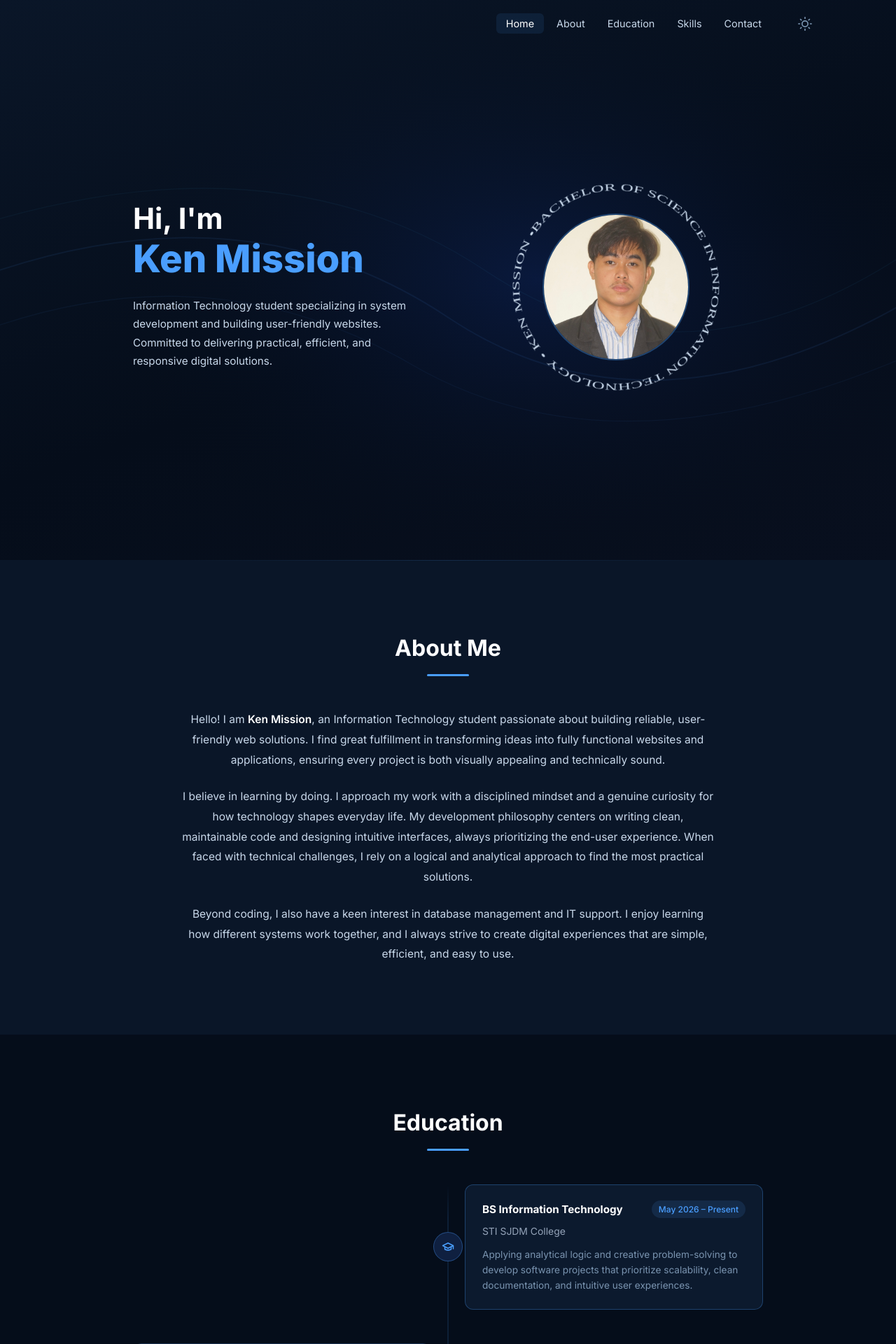
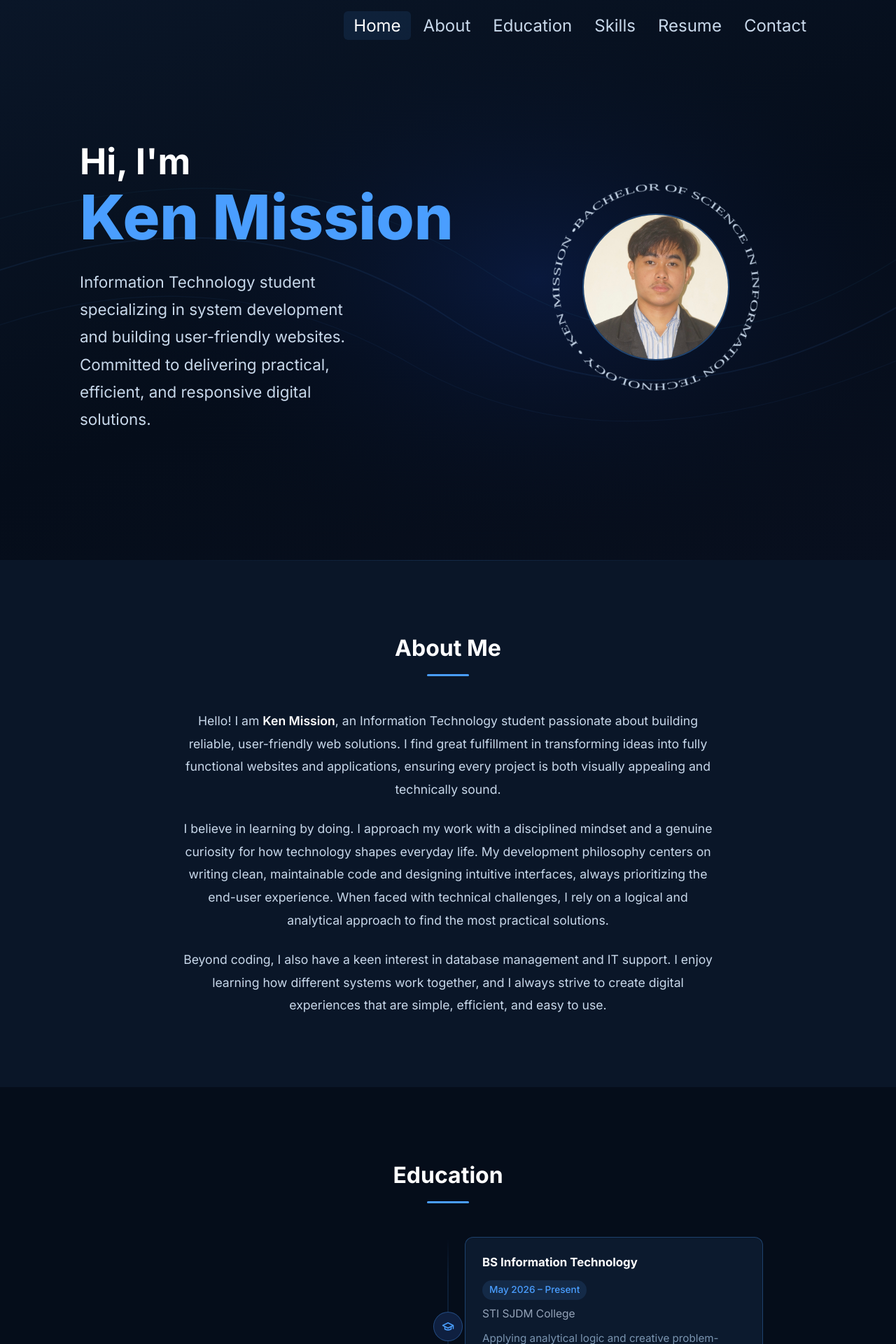
Before and after one commit to missionken/my-portfolio, a React (Vite) app: page / in a window 1280 px wide. Shown: the top 1920 px of the page at 70% size. Built offline with nearby package versions, Linux system fonts and the light colour scheme.

Commit message:
style: increase font sizes in hero, navbar, about, education, and skills sections

```diff
--- a/src/components/About.css
+++ b/src/components/About.css
@@ -7,6 +7,6 @@
   background: linear-gradient(90deg, transparent, rgba(74,158,255,0.15), transparent);
 }
 .about__body { max-width: 760px; margin: 0 auto; text-align: center; }
-.about__para { font-size: 0.97rem; color: #c8d8ea; line-height: 1.85; margin-bottom: 24px; }
+.about__para { font-size: 1.1rem; color: #c8d8ea; line-height: 1.85; margin-bottom: 24px; }
 .about__para:last-child { margin-bottom: 0; }
 .about__para strong { color: #fff; font-weight: 600; }
--- a/src/components/Education.css
+++ b/src/components/Education.css
@@ -30,10 +30,10 @@
 .edu__card:hover { border-color: rgba(74,158,255,0.35); background: #0f2040; }
 .edu__card--active { border-color: rgba(74,158,255,0.3); }
 .edu__card-header { display: flex; align-items: center; justify-content: space-between; gap: 12px; flex-wrap: wrap; margin-bottom: 8px; }
-.edu__degree { font-size: 0.95rem; font-weight: 700; color: #fff; }
-.edu__period { font-size: 0.75rem; font-weight: 500; color: #4a9eff; background: rgba(74,158,255,0.12); padding: 3px 10px; border-radius: 20px; white-space: nowrap; }
-.edu__school { font-size: 0.87rem; color: #94a3b8; margin-bottom: 10px; }
-.edu__desc { font-size: 0.85rem; color: #7a94b0; line-height: 1.65; }
+.edu__degree { font-size: 1.05rem; font-weight: 700; color: #fff; }
+.edu__period { font-size: 0.85rem; font-weight: 500; color: #4a9eff; background: rgba(74,158,255,0.12); padding: 3px 10px; border-radius: 20px; white-space: nowrap; }
+.edu__school { font-size: 0.97rem; color: #94a3b8; margin-bottom: 10px; }
+.edu__desc { font-size: 0.95rem; color: #7a94b0; line-height: 1.65; }
 
 @media (max-width: 700px) {
   .edu__line { left: 20px; }
--- a/src/components/Hero.css
+++ b/src/components/Hero.css
@@ -11,9 +11,9 @@
   align-items: center; gap: 60px;
   padding-top: 100px; padding-bottom: 80px;
 }
-.hero__greeting { font-size: 2.6rem; font-weight: 700; color: #fff; line-height: 1.1; margin-bottom: 4px; }
-.hero__name { font-size: 3.4rem; font-weight: 800; color: #4a9eff; line-height: 1.1; margin-bottom: 24px; white-space: nowrap; }
-.hero__sub { font-size: 0.95rem; color: #c8d8ea; line-height: 1.75; max-width: 420px; }
+.hero__greeting { font-size: 3.2rem; font-weight: 700; color: #fff; line-height: 1.1; margin-bottom: 4px; }
+.hero__name { font-size: 5.5rem; font-weight: 800; color: #4a9eff; line-height: 1.1; margin-bottom: 24px; white-space: nowrap; }
+.hero__sub { font-size: 1.4rem; color: #c8d8ea; line-height: 1.75; max-width: 420px; }
 .hero__visual { display: flex; justify-content: center; align-items: center; }
 .hero__circle-wrap {
   position: relative; width: 320px; height: 320px;
@@ -45,8 +45,8 @@
   .hero__visual { justify-content: center; }
 }
 @media (max-width: 540px) {
-  .hero__greeting { font-size: 2rem; }
-  .hero__name { font-size: 2.6rem; white-space: nowrap; }
+  .hero__greeting { font-size: 2.4rem; }
+  .hero__name { font-size: 3.2rem; white-space: nowrap; }
   .hero__circle-wrap { width: 260px; height: 260px; }
   .hero__avatar { width: 160px; height: 160px; }
 }
--- a/src/components/Hero.jsx
+++ b/src/components/Hero.jsx
@@ -1,7 +1,7 @@
 import './Hero.css'
 import kenPhoto from '../assets/ken.jpg'
 
-const CIRCLE_TEXT = ' BACHELOR OF SCIENCE IN INFORMATION TECHNOLOGY  •  KEN MISSION   •  '
+const CIRCLE_TEXT = '  BACHELOR OF SCIENCE IN INFORMATION TECHNOLOGY   •   KEN MISSION    •  '
 const CIRCLE_R    = 138
 const SVG_SIZE    = 320
 const CENTER      = SVG_SIZE / 2
--- a/src/components/Navbar.css
+++ b/src/components/Navbar.css
@@ -13,7 +13,7 @@
   display: flex; align-items: center; gap: 32px;
 }
 .navbar__brand {
-  font-size: 1.1rem; font-weight: 700; color: #4a9eff;
+  font-size: 6.50rem; font-weight: 700; color: #4a9eff;
   flex-shrink: 0; transition: opacity 0.2s;
 }
 .navbar__brand:hover { opacity: 0.8; }
@@ -21,18 +21,24 @@
   display: flex; gap: 4px; margin-left: auto; align-items: center;
 }
 .navbar__link {
-  font-size: 0.9rem; font-weight: 400; color: #c8d8ea;
+  font-size: 1.5rem; font-weight: 400; color: #c8d8ea;
   padding: 6px 14px; border-radius: 6px;
   transition: color 0.2s, background 0.2s; white-space: nowrap;
 }
 .navbar__link:hover, .navbar__link--active { color: #fff; }
 .navbar__link--active { background: rgba(74,158,255,0.1); }
-.navbar__icon {
-  background: none; border: none; color: #7a94b0;
-  display: flex; align-items: center; padding: 6px;
-  border-radius: 6px; transition: color 0.2s; flex-shrink: 0;
+.navbar__link--resume {
+  color: #fff;
+  background: #2563eb;
+  border-radius: 6px;
+  padding: 6px 16px;
+  font-weight: 600;
+  transition: background 0.25s, transform 0.2s;
 }
-.navbar__icon:hover { color: #c8d8ea; }
+.navbar__link--resume:hover {
+  background: #1d4ed8;
+  transform: translateY(-1px);
+}
 .navbar__hamburger {
   display: none; flex-direction: column; gap: 5px;
   background: none; border: none; padding: 4px; flex-shrink: 0;
@@ -47,7 +53,6 @@
 
 @media (max-width: 768px) {
   .navbar__hamburger { display: flex; }
-  .navbar__icon { margin-left: auto; }
   .navbar__links {
     position: fixed; top: 0; right: 0; bottom: 0; width: 260px;
     flex-direction: column; gap: 0;
@@ -59,4 +64,8 @@
   }
   .navbar__links--open { transform: translateX(0); }
   .navbar__link { font-size: 1rem; padding: 12px 16px; width: 100%; }
+  .navbar__link--resume {
+    width: 100%;
+    text-align: center;
+  }
 }
--- a/src/components/Navbar.jsx
+++ b/src/components/Navbar.jsx
@@ -2,11 +2,12 @@ import { useState, useEffect } from 'react'
 import './Navbar.css'
 
 const NAV_LINKS = [
-  { label: 'Home',      href: '#home' },
-  { label: 'About',     href: '#about' },
+  { label: 'Home', href: '#home' },
+  { label: 'About', href: '#about' },
   { label: 'Education', href: '#education' },
-  { label: 'Skills',    href: '#skills' },
-  { label: 'Contact',   href: '#contact' },
+  { label: 'Skills', href: '#skills' },
+  { label: 'Resume', href: '#skills' },
+  { label: 'Contact', href: '#contact' },
 ]
 
 export default function Navbar() {
@@ -57,20 +58,6 @@ export default function Navbar() {
   </li>
 ))}
         </ul>
-        <button className="navbar__icon" aria-label="Theme toggle">
-          <svg width="20" height="20" viewBox="0 0 24 24" fill="none"
-            stroke="currentColor" strokeWidth="2" strokeLinecap="round" strokeLinejoin="round">
-            <circle cx="12" cy="12" r="5"/>
-            <line x1="12" y1="1" x2="12" y2="3"/>
-            <line x1="12" y1="21" x2="12" y2="23"/>
-            <line x1="4.22" y1="4.22" x2="5.64" y2="5.64"/>
-            <line x1="18.36" y1="18.36" x2="19.78" y2="19.78"/>
-            <line x1="1" y1="12" x2="3" y2="12"/>
-            <line x1="21" y1="12" x2="23" y2="12"/>
-            <line x1="4.22" y1="19.78" x2="5.64" y2="18.36"/>
-            <line x1="18.36" y1="5.64" x2="19.78" y2="4.22"/>
-          </svg>
-        </button>
         <button
           className={`navbar__hamburger${menuOpen ? ' navbar__hamburger--open' : ''}`}
           onClick={() => setMenuOpen(o => !o)}
--- a/src/components/Skills.css
+++ b/src/components/Skills.css
@@ -1,3 +1,5 @@
+@import url('https://fonts.googleapis.com/css2?family=Press+Start+2P&display=swap');
+
 .skills { background: #0a1628; padding: 100px 0; position: relative; }
 .skills::before {
   content: ''; position: absolute; top: 0; left: 50%; transform: translateX(-50%);
@@ -21,4 +23,35 @@
 }
 .skills__tag:hover { background: rgba(74,158,255,0.12); border-color: rgba(74,158,255,0.3); color: #fff; }
 
+/* Resume button */
+.skills__resume-wrap {
+  display: flex;
+  justify-content: center;
+  margin-top: 48px;
+}
+.skills__resume-btn {
+  display: inline-block;
+  background: #f5f0dc;
+  color: #1a1a1a;
+  font-family: 'Press Start 2P', monospace;
+  font-size: 0.85rem;
+  letter-spacing: 0.05em;
+  padding: 16px 44px;
+  border-radius: 12px;
+  border: 3px solid #1a1a1a;
+  box-shadow: 4px 4px 0px #1a1a1a;
+  text-decoration: none;
+  transition: transform 0.1s, box-shadow 0.1s;
+  cursor: pointer;
+}
+.skills__resume-btn:hover {
+  transform: translate(2px, 2px);
+  box-shadow: 2px 2px 0px #1a1a1a;
+  background: #ede8cc;
+}
+.skills__resume-btn:active {
+  transform: translate(4px, 4px);
+  box-shadow: none;
+}
+
 @media (max-width: 620px) { .skills__grid { grid-template-columns: 1fr; } }
--- a/src/components/Skills.jsx
+++ b/src/components/Skills.jsx
@@ -45,6 +45,13 @@ export default function Skills() {
             </div>
           ))}
         </div>
+
+        <div className="skills__resume-wrap">
+          <a href="#" onClick={e => e.preventDefault()} className="skills__resume-btn">
+            RESUME
+          </a>
+        </div>
+
       </div>
     </section>
   )
```
